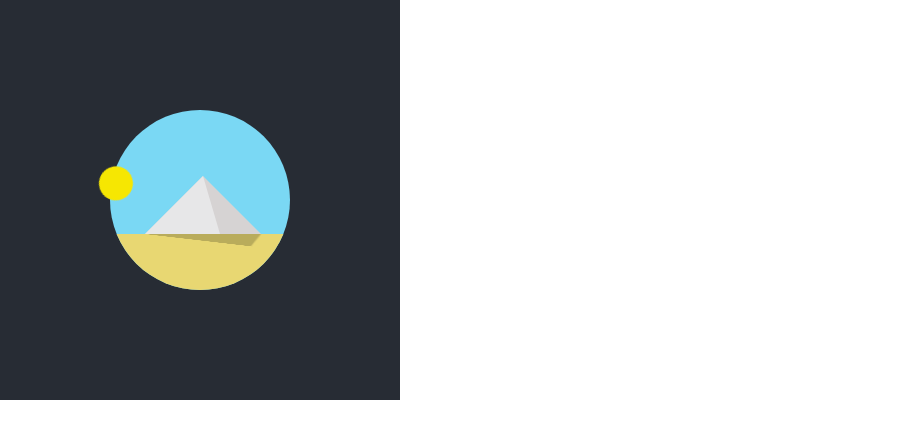
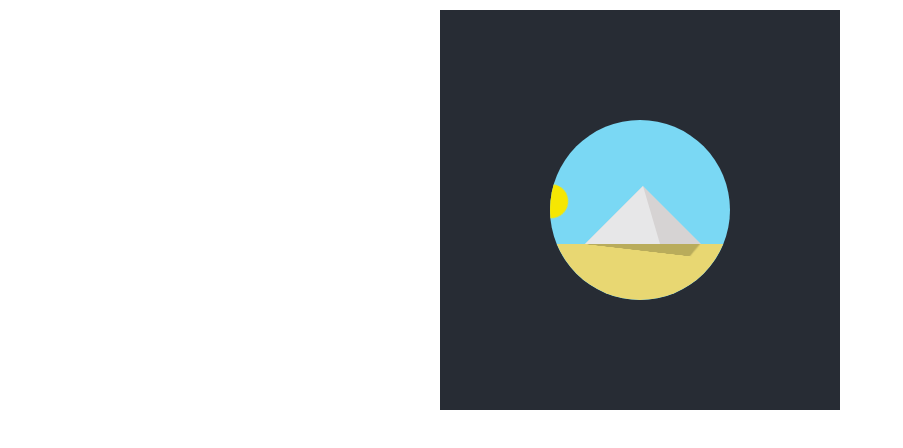
Before and after one commit to anyruizd/css-challenges, a plain HTML site: page 003/index.html in a window 1280 px wide. Shown: the whole page, without its empty margins (0-903 px from the left). Drawn offline with Linux system fonts and the light colour scheme.

Commit message:
Add firefox support

```diff
--- a/003/style.css
+++ b/003/style.css
@@ -1,3 +1,7 @@
+h1 {
+  color: red;
+  font-size: 50px;
+}
 :root {
   --animation-curve: cubic-bezier(.4,0,.49,1);
   --animation-timing: 4s;
@@ -17,14 +21,22 @@
   padding: 0;
 }
 
+body {
+  align-self: center;
+  display: flex;
+  justify-content: center;
+}
+
 .container {
   align-items: center;
   background: var(--background-color);
   display: flex;
   height: 400px;
   justify-content: center;
+  margin-top: 10px;
   position: relative;
   width: 400px;
+  overflow: hidden;
 }
 
 .sky {
@@ -33,8 +45,8 @@
   border-radius: 50%;
   height: 180px;
   overflow: hidden;
+  position: absolute;
   width: 180px;
-  z-index: 1;
 }
 
 .sun {
@@ -42,10 +54,10 @@
   background-color: var(--sun-light-color);
   border-radius: 50%;
   height: 34px;
-  left: 82px;
+  left: -26px;
   position: absolute;
-  top: 210px;
-  transform-origin: 115px 30px;
+  top: 110px;
+  transform-origin: 116px 15px;
   width: 34px;
 }
 
@@ -56,8 +68,8 @@
   border-right: 58px solid transparent;
   height: 0;
   position: absolute;
-  right: 139px;
-  top: 176px;
+  right: 29px;
+  top: 66px;
   width: 0;
 }
 
@@ -80,8 +92,8 @@
   border-right: 58px solid transparent;
   height: 0;
   position: absolute;
-  right: 139px;
-  top: 234px;
+  right: 30px;
+  top: 124px;
   width: 0;
   border-top: 29px solid var(--shadow-color);
   transform-origin: left top;
@@ -94,7 +106,7 @@
   clip-path: circle(50% at 90px -34px);
   height: 180px;
   position: absolute;
-  top: 234px;
+  top: 124px;
   width: 180px;
 }
 
```
